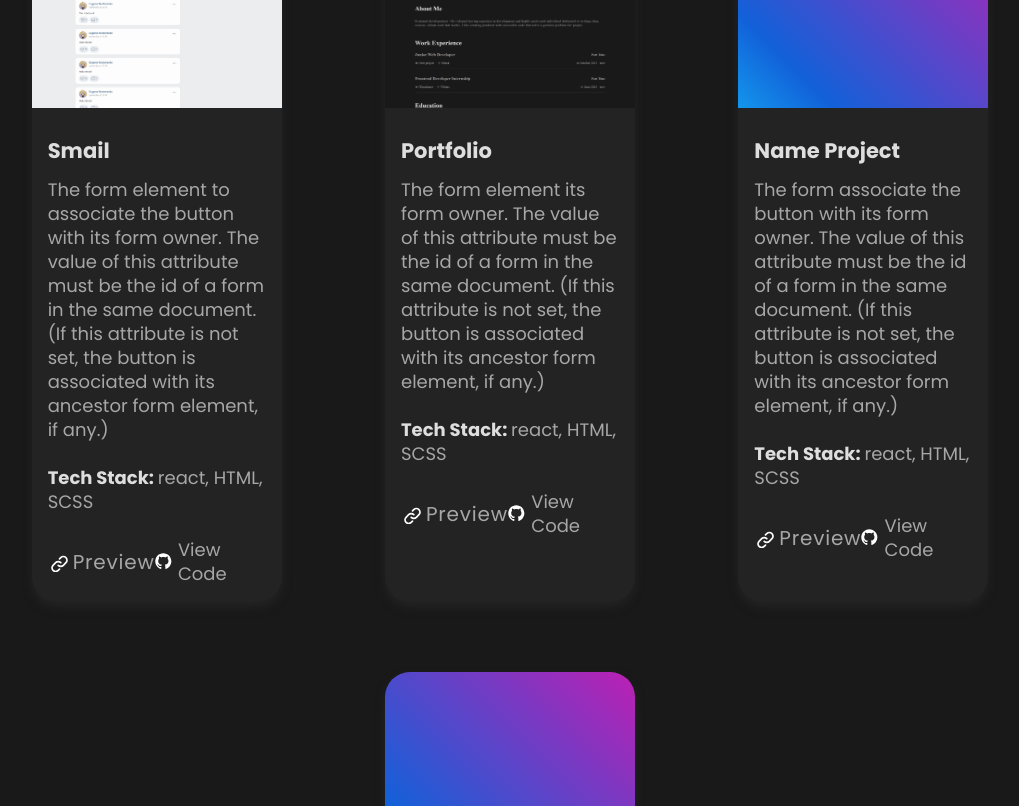
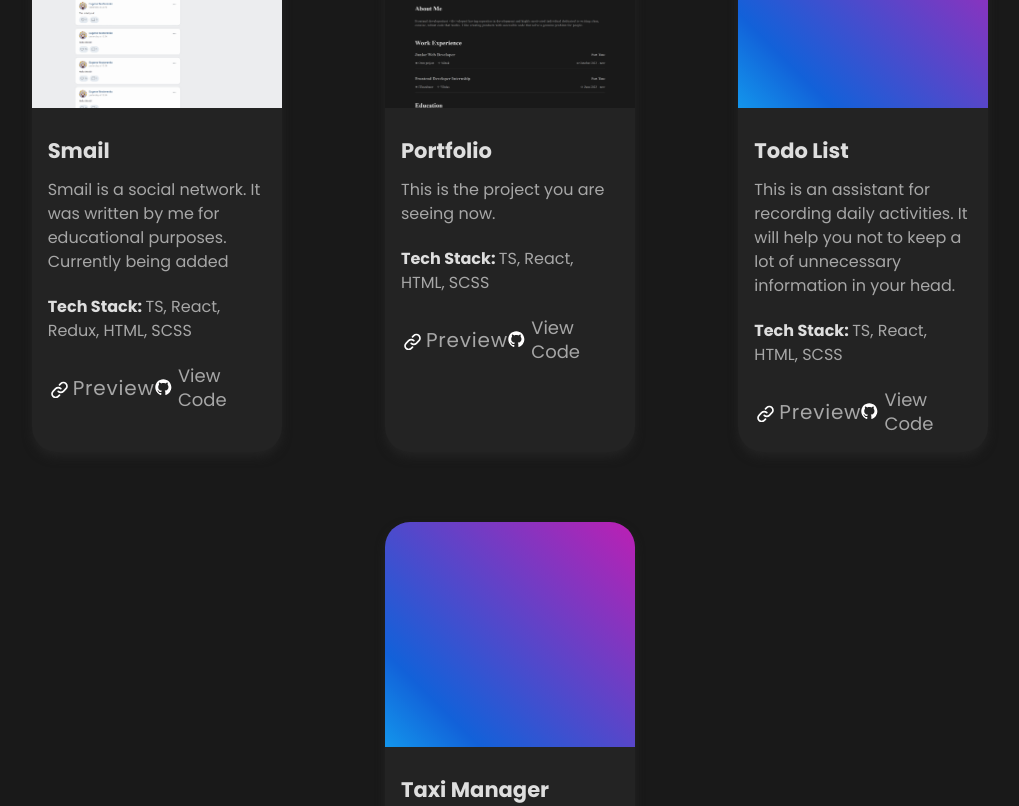
Before and after one commit to talismanchik/my_portfolio, a React (Vite) app: page / in a window 1280 px wide. Shown: the part 2514-3320 px from the top of the page, without its empty margins (130-1149 px from the left). Built offline with nearby package versions, Linux system fonts and the light colour scheme.

Commit message:
correct projects

```diff
--- a/src/layout/sections/projects/Projects.tsx
+++ b/src/layout/sections/projects/Projects.tsx
@@ -5,54 +5,69 @@ import smailIMG from '../../../assets/images/smail_screen.png'
 import { Project } from './project/Project'
 
 export const Projects = () => {
+  const projects = [
+    {
+      about:
+        'Smail is a social network. It was written by me for educational purposes. Currently being added',
+      hrefCod: 'https://github.com/talismanchik/smail',
+      hrefWeb: '#',
+      name: 'Smail',
+      readiness: false,
+      src: smailIMG,
+      stack: 'TS, React, Redux, HTML, SCSS',
+    },
+    {
+      about: 'This is the project you are seeing now.',
+      hrefCod: 'https://github.com/talismanchik/my_portfolio',
+      hrefWeb: '#',
+      name: 'Portfolio',
+      readiness: true,
+      src: portfolioIMG,
+      stack: 'TS, React, HTML, SCSS',
+    },
+    {
+      about:
+        'This is an assistant for recording daily activities.\n' +
+        'It will help you not to keep a lot of unnecessary information in your head.',
+      hrefCod: 'https://github.com/talismanchik/smail',
+      hrefWeb: '#',
+      name: 'Todo List',
+      readiness: false,
+      src: '',
+      stack: 'TS, React, HTML, SCSS',
+    },
+    {
+      about:
+        'Taxi Manager is designed to help Uber drivers. With this application, the driver can easily track his working hours and income.',
+      hrefCod: 'https://github.com/talismanchik/smail',
+      hrefWeb: '#',
+      name: 'Taxi Manager',
+      readiness: false,
+      src: '',
+      stack: 'TS, React, Redux, HTML, SCSS',
+    },
+  ]
+
+  const projectsMapped = projects.map((el, index) => {
+    return (
+      <Project
+        about={el.about}
+        hrefCod={el.hrefCod}
+        hrefWeb={el.hrefWeb}
+        key={index}
+        name={el.name}
+        readiness={el.readiness}
+        src={`${el.src && el.src}`}
+        stack={el.stack}
+      />
+    )
+  })
+
   return (
     <section className={s.projectsContainer} id={'projects'}>
       <h2>Projects</h2>
       <span>Things I&apos;ve built so far</span>
-      <div className={s.projectsFlex}>
-        <Project
-          about={
-            ' The form element to associate the button with its form owner. The value of this attribute must be the id of a form in the same document. (If this attribute is not set, the button is associated with its ancestor form element, if any.)'
-          }
-          classNameImg={'s.smail'}
-          hrefCod={'https://github.com/talismanchik/smail'}
-          hrefWeb={'#'}
-          name={'Smail'}
-          src={smailIMG}
-          stack={'react, HTML, SCSS'}
-        />
-        <Project
-          about={
-            ' The form element  its form owner. The value of this attribute must be the id of a form in the same document. (If this attribute is not set, the button is associated with its ancestor form element, if any.)'
-          }
-          classNameImg={'s.smail'}
-          hrefCod={'https://github.com/talismanchik/my_portfolio'}
-          hrefWeb={'#'}
-          name={'Portfolio'}
-          src={portfolioIMG}
-          stack={'react, HTML, SCSS'}
-        />
-        <Project
-          about={
-            ' The form  associate the button with its form owner. The value of this attribute must be the id of a form in the same document. (If this attribute is not set, the button is associated with its ancestor form element, if any.)'
-          }
-          hrefCod={'#'}
-          hrefWeb={'#'}
-          name={'Name Project'}
-          //src={'#'}
-          stack={'react, HTML, SCSS'}
-        />
-        <Project
-          about={
-            ' The form element to  its form owner. The value of this attribute must be the id of a form in the same document. (If this attribute is not set, the button is associated with its ancestor form element, if any.)'
-          }
-          hrefCod={'#'}
-          hrefWeb={'#'}
-          name={'Name Project'}
-          //src={'#'}
-          stack={'react, HTML, SCSS'}
-        />
-      </div>
+      <div className={s.projectsFlex}>{projectsMapped}</div>
     </section>
   )
 }
--- a/src/layout/sections/projects/project/Project.module.scss
+++ b/src/layout/sections/projects/project/Project.module.scss
@@ -12,13 +12,8 @@
   //  3px -3px 6px #e70faaff,
   //  -3px 3px 6px #13b0f5ff;
 
-  &:hover {
-    box-shadow:
-      3px -3px 6px #490637,
-      -3px 3px 6px #052c3b;
-  }
-
   .image {
+    position: relative;
     overflow: hidden;
     height: 225px;
     background: linear-gradient(
@@ -38,6 +33,17 @@
         transform: translate(0, -68.45%) rotate(0) skewX(0) skewY(0) scaleX(1) scaleY(1);
       }
     }
+
+    span {
+      color: #fff;
+      z-index: 1;
+      opacity: 0;
+      position: absolute;
+      left: 0;
+      right: 0;
+      top: 47%;
+      transform: translateY(-50%, -50%);
+    }
   }
 
   .projectInform {
@@ -55,11 +61,12 @@
     }
 
     & p {
+      font-size: var(--font-size-s);
       margin: 0;
     }
 
     & h4 {
-      font-size: var(--font-size-m);
+      font-size: var(--font-size-s);
       font-weight: var(--font-weight-regular);
 
       & b {
@@ -91,6 +98,30 @@
     }
   }
 
+  &:hover {
+    box-shadow:
+      3px -3px 6px #490637,
+      -3px 3px 6px #052c3b;
+
+    .notReadiness {
+      position: relative;
+
+      &::before {
+        content: '';
+        position: absolute;
+        inset: 0;
+        background: rgba(0, 0, 0, 0.3);
+        backdrop-filter: blur(2px);
+        transition: 0.5s ease-in-out;
+      }
+
+      > span {
+        opacity: 1;
+        transition: 0.5s ease-in-out;
+      }
+    }
+  }
+
   /* stylelint-disable */
   @media (max-width: 768px) {
     min-width: 300px;
--- a/src/layout/sections/projects/project/Project.tsx
+++ b/src/layout/sections/projects/project/Project.tsx
@@ -8,7 +8,8 @@ type projectType = {
   hrefCod: string
   hrefWeb: string
   name: string
-  src?: string
+  readiness: boolean
+  src: string
   stack: string
 }
 
@@ -18,13 +19,15 @@ export const Project = ({
   hrefCod,
   hrefWeb,
   name,
+  readiness,
   src,
   stack,
 }: projectType) => {
   return (
     <div className={s.projectContainer}>
-      <div className={s.image}>
-        {src && <img alt={name} className={`${classNameImg}`} src={src} />}
+      <div className={` ${!readiness && s.notReadiness} ${s.image}`}>
+        {src != '' && <img alt={name} className={`${classNameImg} `} src={src} />}
+        <span>in progress</span>
       </div>
       <div className={s.projectInform}>
         <h3>{name}</h3>
```
